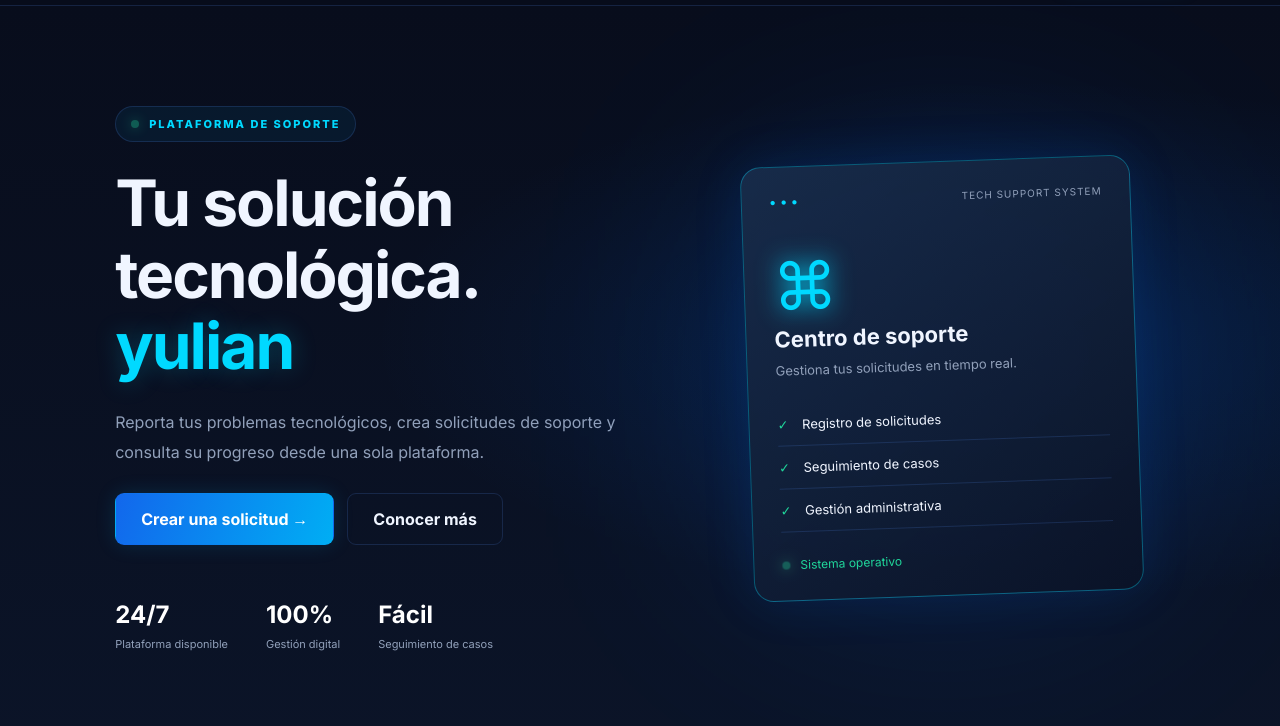
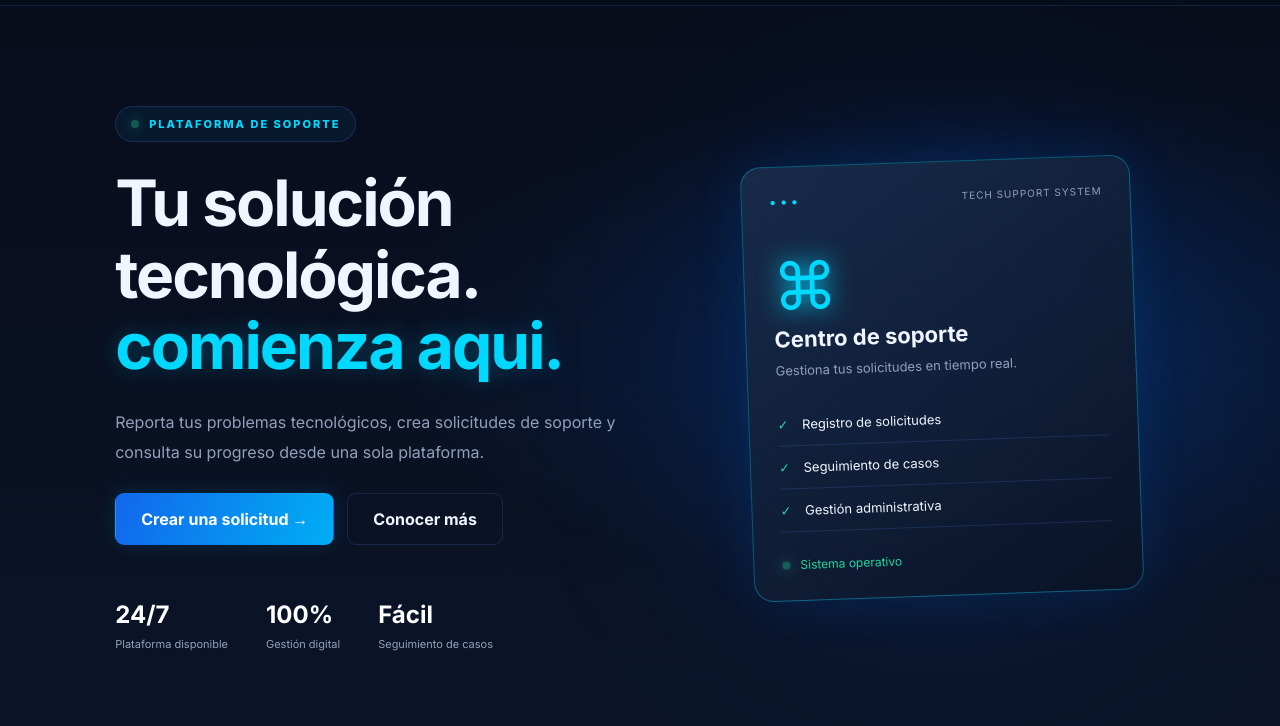
Before and after one commit to julonlondres-hash/tecny-soport, a plain HTML site: page index.html in a window 1280 px wide. Shown: the part 74-800 px from the top of the page. Drawn offline with Linux system fonts and the light colour scheme; a script that the page names is missing.

Commit message:
Actualizacion de la pagina

```diff
--- a/index.html
+++ b/index.html
@@ -41,7 +41,7 @@
 
                 <h1>
                     Tu solución tecnológica.
-                    <span>yulian</span>
+                    <span>comienza aqui.</span>
                 </h1>
 
                 <p>
```
